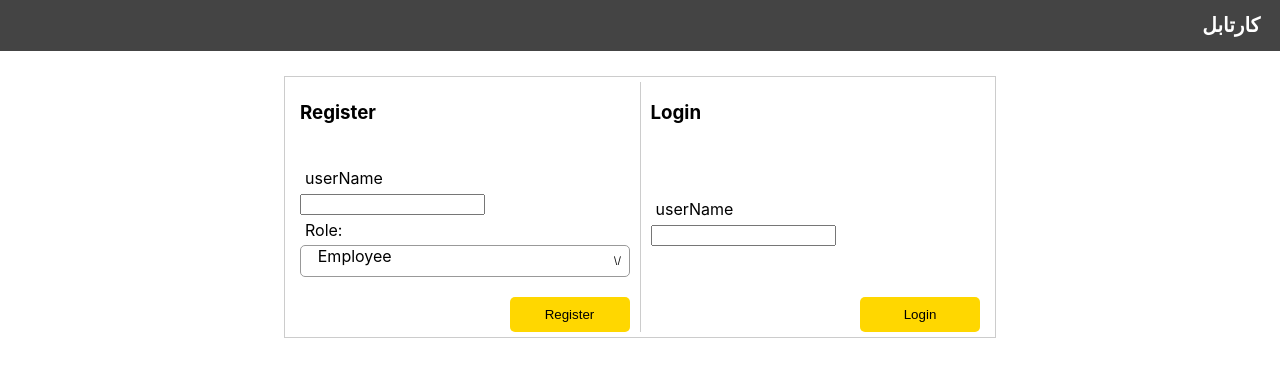
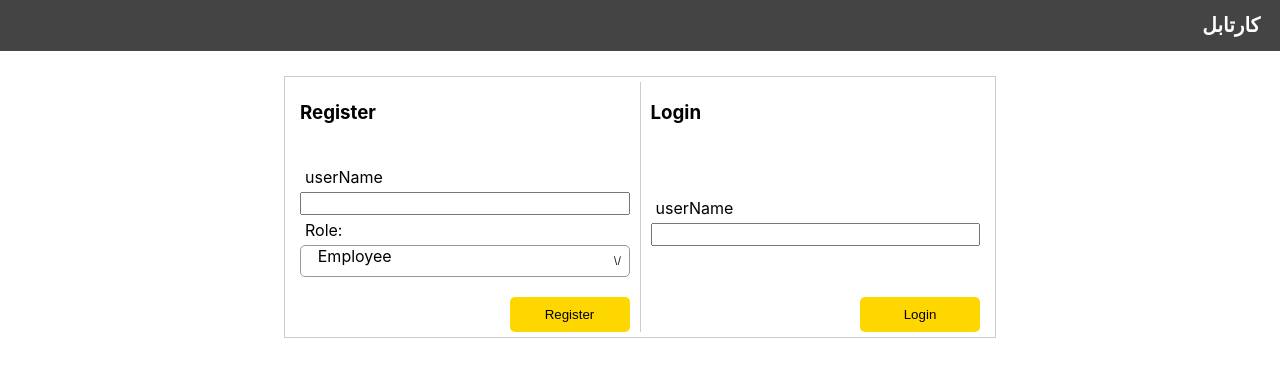
Before and after one commit to mehrangcode/task-project, a React (Create React App) app: page / in a window 1280 px wide. Shown: the top 370 px of the page. Built offline with nearby package versions, Linux system fonts and the light colour scheme; a web font is replaced by a local one.

Commit message:
change input style

```diff
--- a/src/Components/Auth/Login.js
+++ b/src/Components/Auth/Login.js
@@ -32,6 +32,7 @@ const Login = ({
                     ]
                 },
                     <input
+                    className="txtInput"
                     id="userName"
                     type="text"
                 />)}
--- a/src/Components/Auth/Register.js
+++ b/src/Components/Auth/Register.js
@@ -13,7 +13,7 @@ const Register = ({
     const onOk = (e) => {
         e.preventDefault()
         const values = onFormSubmit();
-        if(!values.err){
+        if (!values.err) {
             dispatch(registerRequest(values.data))
         }
 
@@ -35,6 +35,7 @@ const Register = ({
                         }
                     ]
                 }, <input
+                    className="txtInput"
                     id="userName"
                     type="text"
                 />)}
@@ -52,8 +53,8 @@ const Register = ({
                     <Select
                         optionList={
                             [
-                            {id: "admin", title: "Admin"},
-                            {id: "employee", title: "Employee"},
+                                { id: "admin", title: "Admin" },
+                                { id: "employee", title: "Employee" },
                             ]
                         }
                     />)}
--- a/src/Components/SubTask/Create.jsx
+++ b/src/Components/SubTask/Create.jsx
@@ -17,8 +17,6 @@ const AddSubTaskForm = ({
            dispatch(addSubTask(values.data))
         }
     }
-
-    console.log("subtask", subtask)
     return (
         <Modal
         visible= {subtask.addSubTaskModal}
@@ -36,7 +34,7 @@ const AddSubTaskForm = ({
                             msg: "شرح حال الزامی است"
                         }
                     ]
-                }, <textarea id="description" className="DescriptionBox" />)}
+                }, <textarea id="description" className="txtInput" />)}
                 <label htmlFor="status">وضعیت</label>
                 {getFormItem({
                     initialvalue: "تعریف شده",
--- a/src/Components/Tasks/Create.jsx
+++ b/src/Components/Tasks/Create.jsx
@@ -34,7 +34,7 @@ const CreateTaskForm = ({
                             msg: "توضیحات تسک میبایست تعیین شود"
                         }
                     ]
-                }, <textarea id="description" className="DescriptionBox" />)}
+                }, <textarea id="description" className="txtInput" />)}
                 <label htmlFor="status">وضعیت</label>
                 {getFormItem({
                     initialvalue: "تعریف شده",
--- a/src/Styles/auth.css
+++ b/src/Styles/auth.css
@@ -28,15 +28,6 @@ label {
     padding: 0 10px;
 }
 
-.btnGold {
-	display: block;
-	width: 120px;
-	height: 35px;
-	background-color: gold;
-	border: none;
-	border-radius: 5px;
-	cursor: pointer;
-}
 
 .login, .register {
 	display: flex;
--- /dev/null
+++ b/src/Styles/form.css
@@ -0,0 +1,32 @@
+.txtInput {
+	width: 100%;
+	min-height: 23px;
+	padding: 0 5px;
+	box-sizing: border-box;
+}
+
+.txtInput:focus {
+	border: 1px solid gold;
+	box-shadow: 0px 0px 3px gold;
+}
+.btnGold {
+	display: block;
+	width: 120px;
+	height: 35px;
+	background-color: gold;
+	border: none;
+	border-radius: 5px;
+	cursor: pointer;
+}
+
+.btnCancel:hover {
+    background-color: gold;
+}
+.btnCancel {
+	background-color: white;
+	border: 2px solid gold;
+	border-radius: 5px;
+	width: 60px;
+    cursor: pointer;
+    transition: all 250ms;
+}
--- a/src/Styles/main.css
+++ b/src/Styles/main.css
@@ -3,6 +3,7 @@
  @import "panel.css";
  @import "modal.css";
  @import "task.css";
+ @import "form.css";
  @import url('https://cdn.fontcdn.ir/Font/Persian/Shabnam/Shabnam.css');
 
 body {
--- a/src/Styles/task.css
+++ b/src/Styles/task.css
@@ -1,6 +1,3 @@
-.DescriptionBox {
-    width: 100%;
-}
 .taskList {
 	display: flex;
 	min-height: 100vh;
```
Lines whose indentation alone changed are shown as unchanged.
